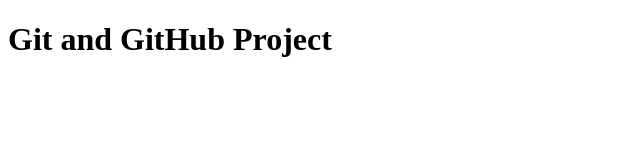
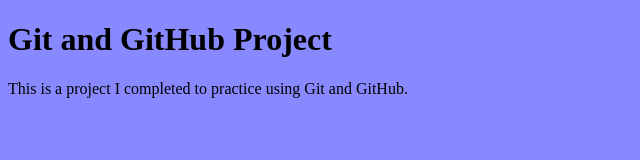
Before and after one commit to TexasR3X/GitAndGitHubProject, a plain HTML site: page index.html in a window 1280 px wide. Shown: the whole page, without its empty margins (0-640 px from the left). Drawn offline with Linux system fonts and the light colour scheme.

Commit message:
Changes made to index.html and main.css

```diff
--- a/index.html
+++ b/index.html
@@ -6,5 +6,7 @@
     </head>
     <body>
         <h1>Git and GitHub Project</h1>
+
+        <p>This is a project I completed to practice using Git and GitHub.</p>
     </body>
 </html>
--- a/main.css
+++ b/main.css
@@ -1 +1,2 @@
 h1 {font-size: 2rem;}
+body {background: #88f;}
```
